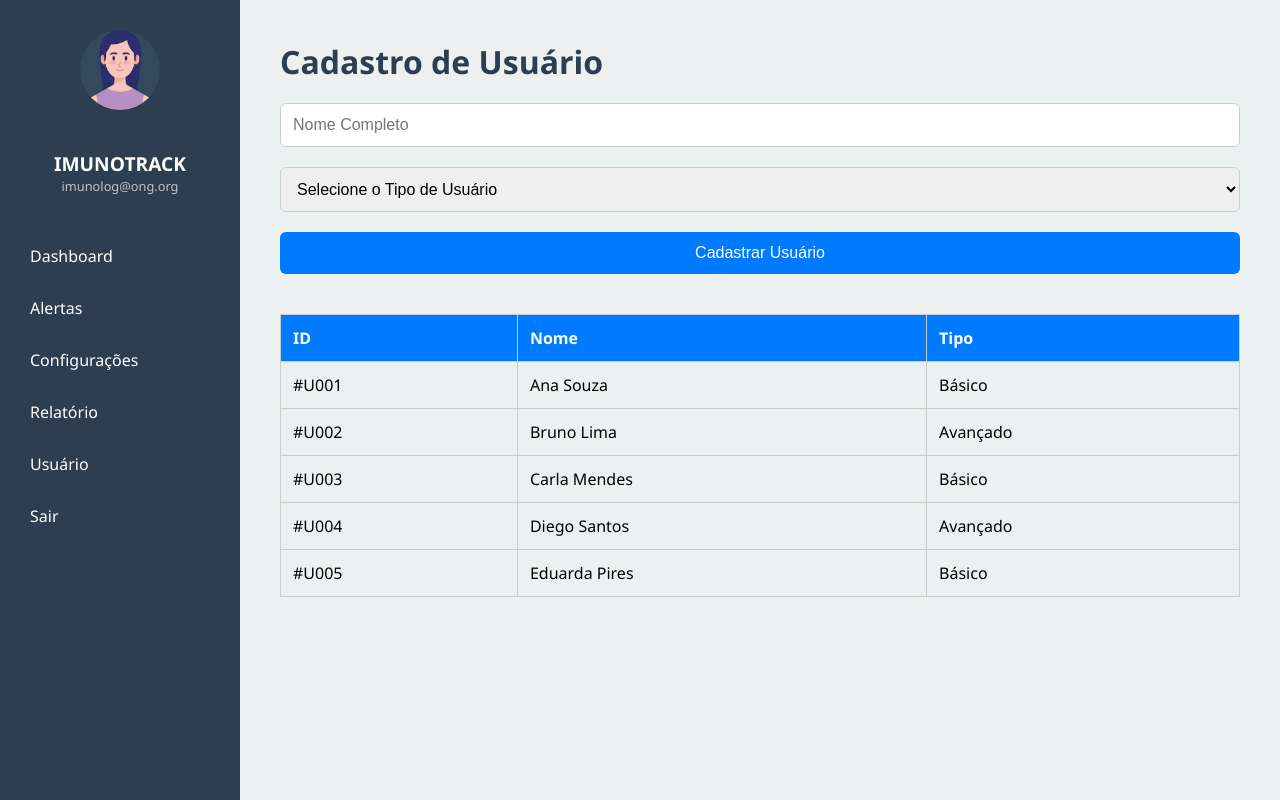
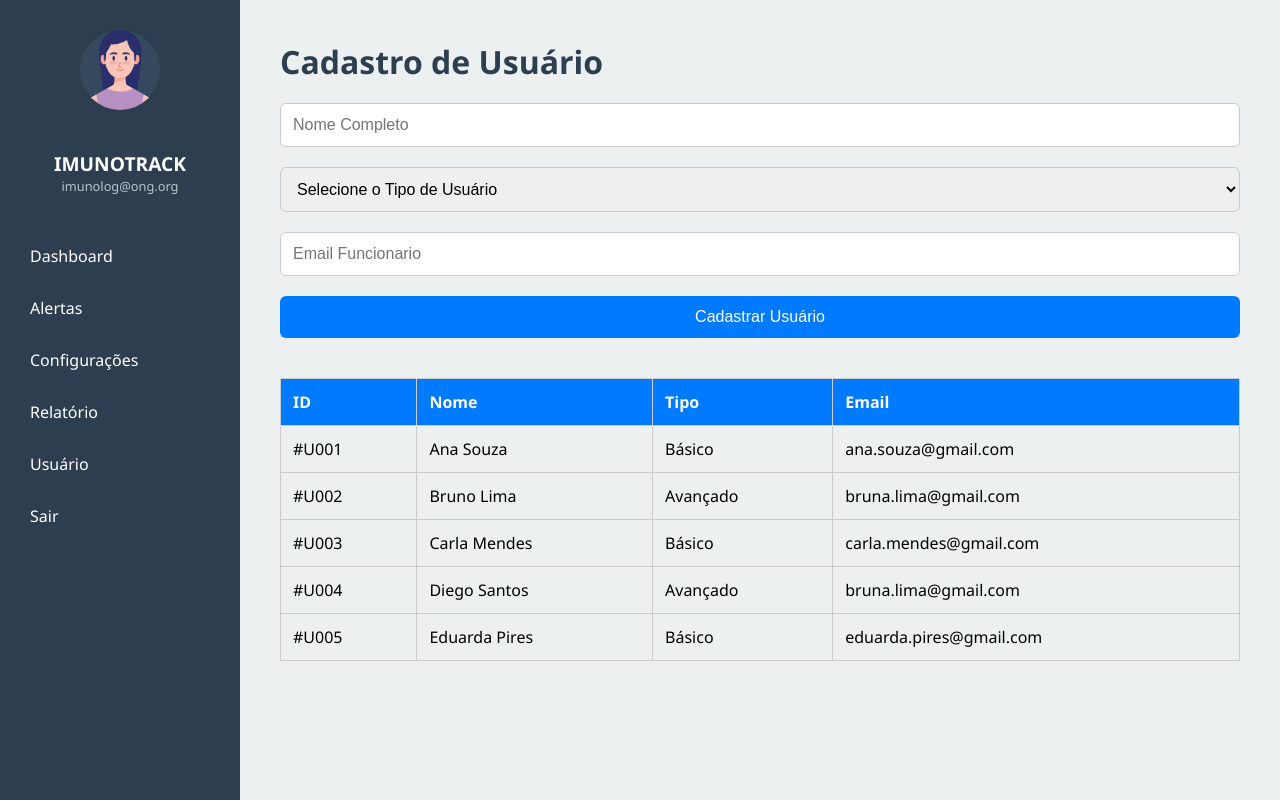
Before and after one commit to Patricia1203/imunoLog, a plain HTML site: page siteIMunolog/restrito/usuario.html in a window 1280 px wide. Both pictures are taken after a click on the button "Cadastrar Usuário". Drawn offline with Linux system fonts and the light colour scheme.

Commit message:
Add files via upload

```diff
--- a/siteIMunolog/restrito/usuario.html
+++ b/siteIMunolog/restrito/usuario.html
@@ -178,6 +178,7 @@
         <option value="Básico">Básico</option>
         <option value="Avançado">Avançado</option>
       </select>
+      <input type="text" id="email" placeholder="Email Funcionario">
       <button onclick="cadastrarUsuario()">Cadastrar Usuário</button>
 
       <table>
@@ -186,6 +187,7 @@
             <th>ID</th>
             <th>Nome</th>
             <th>Tipo</th>
+            <th>Email</th>
           </tr>
         </thead>
         <tbody id="tabelaUsuarios">
@@ -193,26 +195,31 @@
             <td>#U001</td>
             <td>Ana Souza</td>
             <td>Básico</td>
+            <td>ana.souza@gmail.com</td>
           </tr>
           <tr>
             <td>#U002</td>
             <td>Bruno Lima</td>
             <td>Avançado</td>
+            <td>bruna.lima@gmail.com</td>
           </tr>
           <tr>
             <td>#U003</td>
             <td>Carla Mendes</td>
             <td>Básico</td>
+            <td>carla.mendes@gmail.com</td>
           </tr>
           <tr>
             <td>#U004</td>
             <td>Diego Santos</td>
             <td>Avançado</td>
+            <td>bruna.lima@gmail.com</td>
           </tr>
           <tr>
             <td>#U005</td>
             <td>Eduarda Pires</td>
             <td>Básico</td>
+            <td>eduarda.pires@gmail.com</td>
           </tr>
         </tbody>
       </table>
@@ -225,8 +232,9 @@
     function cadastrarUsuario() {
       const nome = document.getElementById('nome').value.trim();
       const tipo = document.getElementById('tipoUsuario').value;
+      const email = document.getElementById('email').value
 
-      if (!nome || !tipo) {
+      if (!nome || !tipo || !email ) {
         alert('Por favor, preencha todos os campos.');
         return;
       }
@@ -237,16 +245,19 @@
       const idCell = novaLinha.insertCell(0);
       const nomeCell = novaLinha.insertCell(1);
       const tipoCell = novaLinha.insertCell(2);
+      const emailCell = novaLinha.insertCell(3);
 
       idCell.innerText = `#U00${contadorID}`;
       nomeCell.innerText = nome;
       tipoCell.innerText = tipo;
+      emailCell.innerText = email;
 
       contadorID++;
 
       // Limpa os campos após cadastro
       document.getElementById('nome').value = '';
       document.getElementById('tipoUsuario').value = '';
+      document.getElementById('email').value = ''
     }
   </script>
 </body>
```
